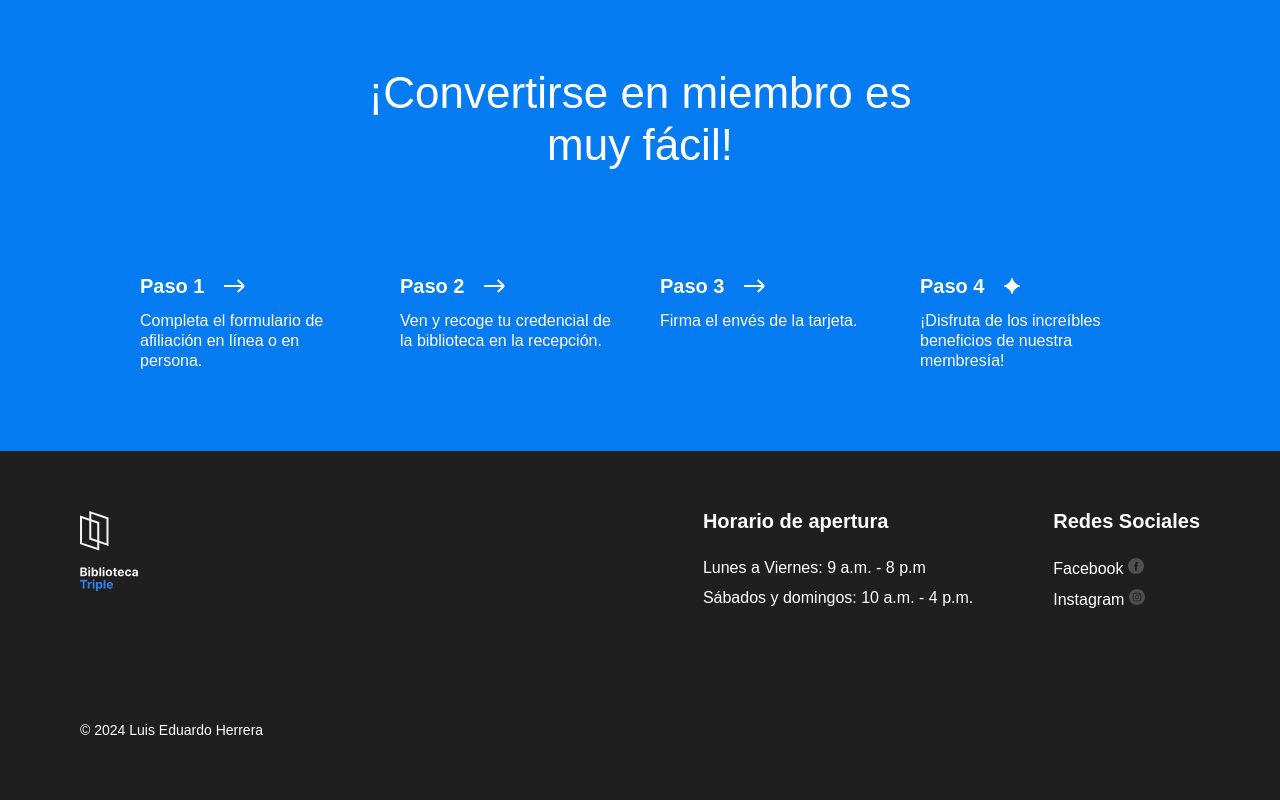
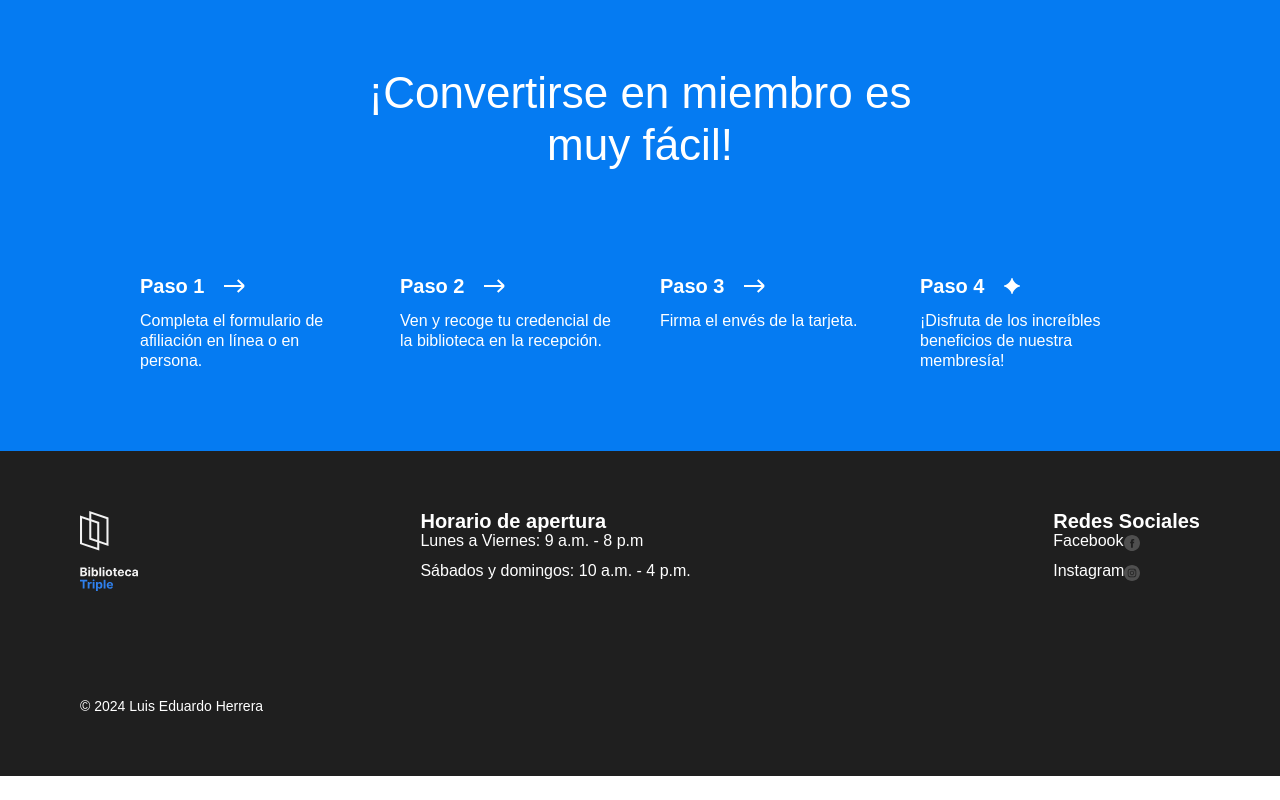
Before and after one commit to luissherrera/web_project_library, a plain HTML site: page index.html in a window 1280 px wide. Shown: the part 3011-3811 px from the top of the page. After the commit the page ends 3787 px from the top, so only its background shows below. Drawn offline with Linux system fonts and the light colour scheme.

Commit message:
intento correccion

```diff
--- a/styles/style.css
+++ b/styles/style.css
@@ -329,7 +329,6 @@
 
   width: 220px;
   height: 40px;
-  flex-basis: auto;
 }
 
 .step__title {
@@ -376,6 +375,7 @@
   display: flex;
   flex-direction: column;
   align-items: flex-start;
+  margin-left: auto;
 }
 
 .footer__logo {
@@ -387,6 +387,7 @@
   margin-top: 0;
   text-align: left;
   font-size: 20px;
+  margin-bottom: auto;
 }
 
 .footer__list {
@@ -406,6 +407,9 @@
 .footer__column-link {
   color: white;
   text-decoration: none;
+  display: flex;
+  align-items: flex-end;
+  column-gap: 0;
 }
 
 .footer__link {
```
